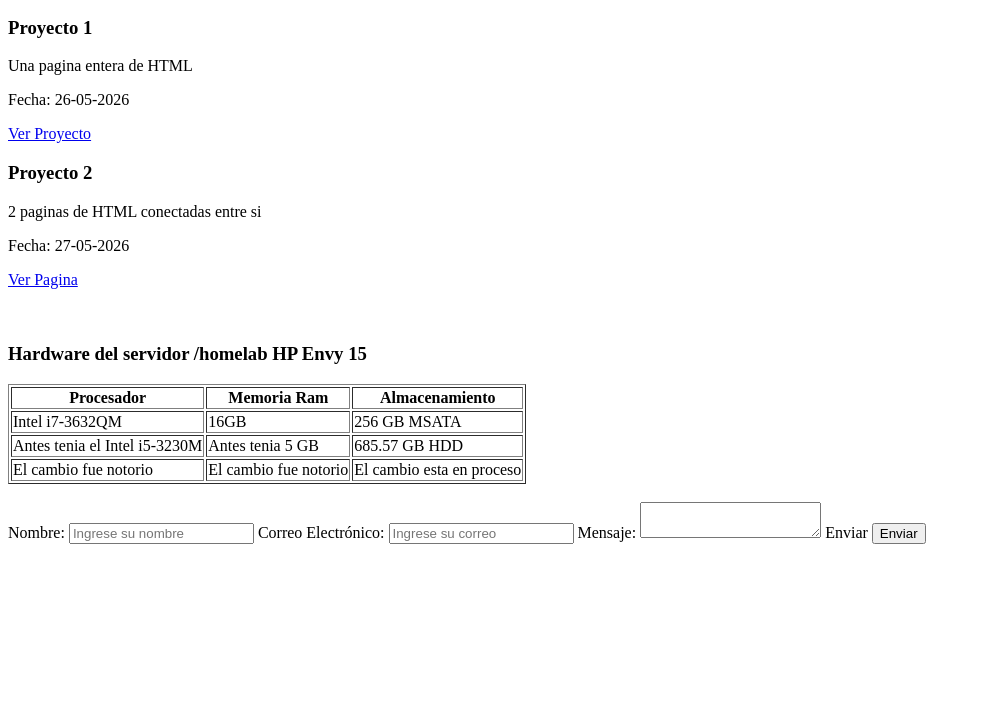
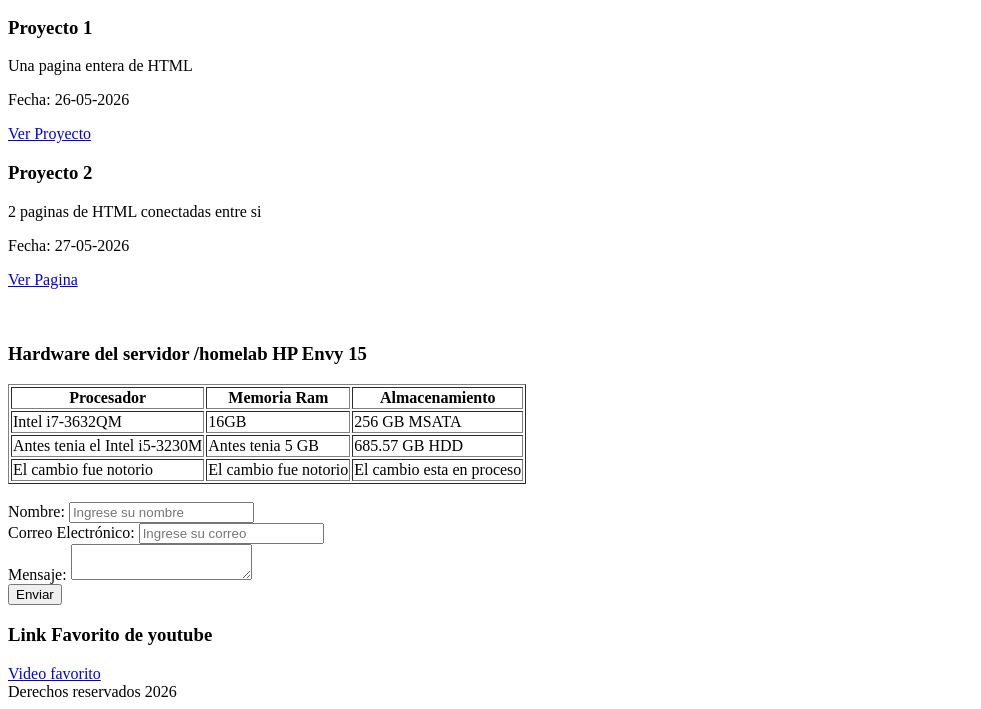
Before and after one commit to Tocoshh/Portafolio_blog, a plain HTML site: page blog.html in a window 1280 px wide. Shown: the part 165-874 px from the top of the page, without its empty margins (0-981 px from the left). Before the commit the page ends 800 px from the top, so only its background shows below. Drawn offline with Linux system fonts and the light colour scheme.

Commit message:
Actualizacion 3.0

```diff
--- a/blog.html
+++ b/blog.html
@@ -3,7 +3,7 @@
 <head>
     <meta charset="UTF-8">
     <meta name="viewport" content="width=device-width, initial-scale=1.0">
-    <title>Document</title>
+    <title>Blog</title>
 </head>
 <body>
     <header>
@@ -60,14 +60,24 @@
         <form id="formulario">
             <label for="nombre" > Nombre: </label>
             <input type="text" id="nombre" placeholder="Ingrese su nombre">
+            <br>
             <label for="email"> Correo Electrónico: </label>
             <input type="email" id="email" placeholder="Ingrese su correo">
+            <br>
             <label for="mensaje"> Mensaje:</label>
             <textarea id="mensaje"></textarea>
-            <label for="enviar"> Enviar </label>
+            <br>
             <button type="submit"> Enviar </button>
         </form>
+        <!--D "Aside"-->
+        <aside>
+            <h3> Link Favorito de youtube </h3>
+            <a href="https://youtu.be/RMNj2LB99iY?si=LZWEr5FwY4wO1aw2" target="_blank"> Video favorito </a>
+        </aside>
     </main>
+    <footer>
+        Derechos reservados 2026
+    </footer>
 </body>
 
 </html>
```
Also changed, not shown: index.html (+12 -6 lines).
